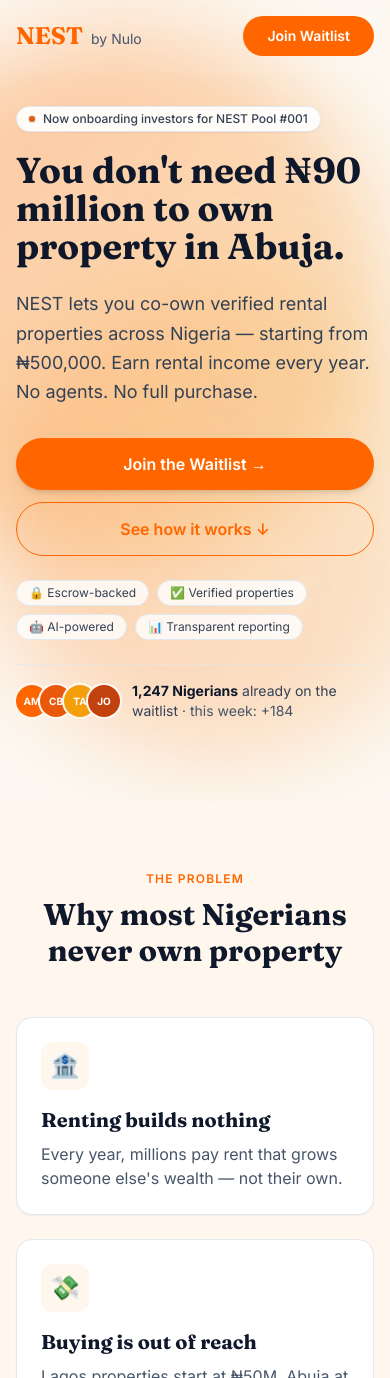
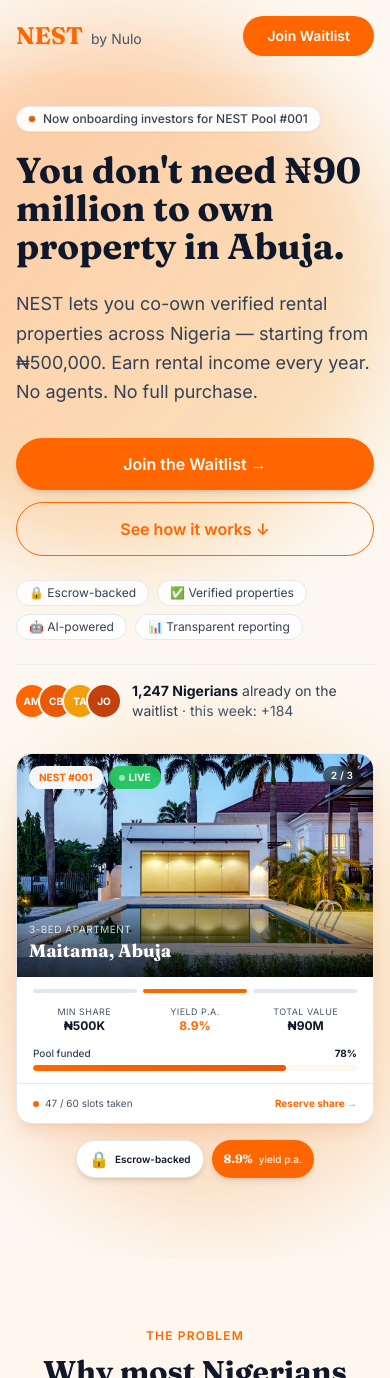
Before and after one commit to AkinwandeSlim/NESTbyNulo, a Next.js app: page / in a window 390 px wide. Shown: the top 1378 px of the page. Built offline with nearby package versions, Linux system fonts and the light colour scheme.

Commit message:
Fixed the hero section for optimsited animation and also fixed mobile property image card display

```diff
--- a/components/Hero.tsx
+++ b/components/Hero.tsx
@@ -3,6 +3,7 @@
 import { useEffect, useState } from "react";
 import { motion, useReducedMotion } from "framer-motion";
 import Reveal from "@/components/Reveal";
+import MobilePropertyCard from "@/components/MobilePropertyCard";
 
 const PROPERTY_IMAGES = [
   { src: "/abjpic1.jpg", alt: "NEST Pool #001 — Maitama exterior" },
@@ -166,6 +167,11 @@ export default function Hero() {
                 <span className="text-nulo-text-muted"> · this week: +184</span>
               </p>
             </Reveal>
+
+            {/* Mobile property card — visible only below md breakpoint */}
+            <div className="mt-8">
+              <MobilePropertyCard />
+            </div>
           </div>
 
           {/* Right column — card extends beyond column to the right */}
--- /dev/null
+++ b/components/MobilePropertyCard.tsx
@@ -0,0 +1,191 @@
+"use client";
+
+import { useEffect, useRef, useState } from "react";
+import Image from "next/image";
+import { motion, useReducedMotion } from "framer-motion";
+
+const PROPERTY_IMAGES = [
+  { src: "/abjpic1.jpg", alt: "NEST Pool #001 — Maitama exterior", width: 1200, height: 800 },
+  { src: "/abjpics2.jpg", alt: "NEST Pool #001 — interior", width: 1200, height: 800 },
+  { src: "/abjpic3.jpg", alt: "NEST Pool #001 — view", width: 1200, height: 800 },
+];
+
+export default function MobilePropertyCard() {
+  const [activeIdx, setActiveIdx] = useState(0);
+  const [paused, setPaused] = useState(false);
+  const [imageLoaded, setImageLoaded] = useState<boolean[]>([false, false, false]);
+  const shouldReduceMotion = useReducedMotion();
+  const touchStartX = useRef<number | null>(null);
+  const cardRef = useRef<HTMLDivElement>(null);
+
+  useEffect(() => {
+    if (paused) return;
+    const id = setInterval(() => {
+      setActiveIdx((i) => (i + 1) % PROPERTY_IMAGES.length);
+    }, 5000);
+    return () => clearInterval(id);
+  }, [paused]);
+
+  const next = () => setActiveIdx((i) => (i + 1) % PROPERTY_IMAGES.length);
+  const prev = () => setActiveIdx((i) => (i - 1 + PROPERTY_IMAGES.length) % PROPERTY_IMAGES.length);
+
+  const handleTouchStart = (e: React.TouchEvent) => {
+    touchStartX.current = e.touches[0].clientX;
+    setPaused(true);
+  };
+
+  const handleTouchEnd = (e: React.TouchEvent) => {
+    if (touchStartX.current === null) return;
+    const diff = touchStartX.current - e.changedTouches[0].clientX;
+    if (Math.abs(diff) > 50) {
+      if (diff > 0) next();
+      else prev();
+    }
+    setPaused(false);
+    touchStartX.current = null;
+  };
+
+  return (
+    <motion.div
+      ref={cardRef}
+      className="block md:hidden w-full"
+      initial={shouldReduceMotion ? false : { opacity: 0, y: 20 }}
+      animate={shouldReduceMotion ? undefined : { opacity: 1, y: 0 }}
+      transition={{ duration: 0.7, delay: 0.2, ease: [0.16, 1, 0.3, 1] }}
+    >
+      <div className="relative bg-white rounded-2xl border border-nulo-border overflow-hidden shadow-lg shadow-nulo-primary-dark/10 mx-auto max-w-[420px]">
+        {/* Image carousel with swipe support */}
+        <div
+          className="relative aspect-[16/10] bg-nulo-soft-orange overflow-hidden"
+          onTouchStart={handleTouchStart}
+          onTouchEnd={handleTouchEnd}
+        >
+          {PROPERTY_IMAGES.map((img, i) => (
+            <motion.div
+              key={img.src}
+              className="absolute inset-0"
+              initial={false}
+              animate={{
+                opacity: i === activeIdx ? 1 : 0,
+              }}
+              transition={{ duration: 0.5, ease: [0.16, 1, 0.3, 1] }}
+            >
+              {!imageLoaded[i] && (
+                <div className="absolute inset-0 bg-nulo-soft-orange animate-pulse" />
+              )}
+              <Image
+                src={img.src}
+                alt={img.alt}
+                width={img.width}
+                height={img.height}
+                sizes="(max-width: 768px) 100vw, 420px"
+                quality={75}
+                priority={i === 0}
+                loading={i === 0 ? "eager" : "lazy"}
+                onLoad={() => {
+                  setImageLoaded((prev) => {
+                    const next = [...prev];
+                    next[i] = true;
+                    return next;
+                  });
+                }}
+                className={`w-full h-full object-cover transition-opacity duration-500 ${
+                  imageLoaded[i] ? "opacity-100" : "opacity-0"
+                }`}
+                draggable={false}
+              />
+            </motion.div>
+          ))}
+
+          {/* Top badges */}
+          <div className="absolute top-3 left-3 flex items-center gap-1.5 z-10">
+            <span className="bg-white/95 backdrop-blur-sm rounded-full px-2.5 py-1 text-[10px] font-bold text-nulo-primary">
+              NEST #001
+            </span>
+            <span className="bg-green-500/95 backdrop-blur-sm rounded-full px-2.5 py-1 text-[10px] font-bold text-white flex items-center gap-1">
+              <span className="w-1.5 h-1.5 rounded-full bg-white animate-pulse" />
+              LIVE
+            </span>
+          </div>
+
+          {/* Image counter */}
+          <div className="absolute top-3 right-3 bg-black/50 backdrop-blur-sm text-white rounded-full px-2 py-0.5 text-[10px] font-semibold tabular-nums z-10">
+            {activeIdx + 1} / {PROPERTY_IMAGES.length}
+          </div>
+
+          {/* Bottom address overlay */}
+          <div className="absolute inset-x-0 bottom-0 h-20 bg-gradient-to-t from-black/70 to-transparent pointer-events-none" />
+          <div className="absolute bottom-3 left-3 right-3 text-white z-10">
+            <p className="text-[10px] uppercase tracking-wider opacity-80">3-Bed Apartment</p>
+            <p className="font-display text-lg font-bold">Maitama, Abuja</p>
+          </div>
+        </div>
+
+        {/* Dot indicators */}
+        <div className="flex items-center gap-1.5 px-4 pt-3">
+          {PROPERTY_IMAGES.map((_, i) => (
+            <button
+              key={i}
+              type="button"
+              aria-label={`Show image ${i + 1}`}
+              onClick={() => setActiveIdx(i)}
+              className={`flex-1 h-1 rounded-full transition-colors duration-300 ${
+                i === activeIdx ? "bg-nulo-primary" : "bg-nulo-border"
+              }`}
+            />
+          ))}
+        </div>
+
+        {/* Stats grid */}
+        <div className="grid grid-cols-3 gap-2 px-4 py-3">
+          <div className="text-center">
+            <p className="text-[9px] uppercase tracking-wider text-nulo-text-muted">Min share</p>
+            <p className="font-bold text-nulo-text text-xs">₦500K</p>
+          </div>
+          <div className="text-center">
+            <p className="text-[9px] uppercase tracking-wider text-nulo-text-muted">Yield p.a.</p>
+            <p className="font-bold text-nulo-primary text-xs">8.9%</p>
+          </div>
+          <div className="text-center">
+            <p className="text-[9px] uppercase tracking-wider text-nulo-text-muted">Total value</p>
+            <p className="font-bold text-nulo-text text-xs">₦90M</p>
+          </div>
+        </div>
+
+        {/* Progress bar */}
+        <div className="px-4 pb-3">
+          <div className="flex justify-between text-[10px] mb-1">
+            <span className="text-nulo-text-secondary font-medium">Pool funded</span>
+            <span className="text-nulo-text font-bold">78%</span>
+          </div>
+          <div className="h-1.5 bg-nulo-soft-orange rounded-full overflow-hidden">
+            <div className="h-full bg-gradient-to-r from-nulo-primary to-nulo-primary-mid rounded-full" style={{ width: "78%" }} />
+          </div>
+        </div>
+
+        {/* CTA row */}
+        <div className="flex items-center justify-between px-4 py-3 border-t border-nulo-border">
+          <div className="flex items-center gap-1.5 text-[10px] text-nulo-text-muted">
+            <span className="w-1.5 h-1.5 rounded-full bg-nulo-primary" />
+            <span>47 / 60 slots taken</span>
+          </div>
+          <a href="#waitlist" className="text-[10px] font-bold text-nulo-primary hover:text-nulo-primary-mid">
+            Reserve share →
+          </a>
+        </div>
+      </div>
+
+      {/* Mobile floating chips — stack below card */}
+      <div className="flex flex-wrap gap-2 justify-center mt-4">
+        <div className="bg-white rounded-full shadow-md border border-nulo-border px-3 py-1.5 flex items-center gap-1.5">
+          <span className="text-base">🔒</span>
+          <span className="text-[10px] font-semibold text-nulo-text">Escrow-backed</span>
+        </div>
+        <div className="bg-nulo-primary text-white rounded-full shadow-md px-3 py-1.5 flex items-center gap-1.5">
+          <span className="font-display text-xs font-bold">8.9%</span>
+          <span className="text-[10px] font-medium opacity-90">yield p.a.</span>
+        </div>
+      </div>
+    </motion.div>
+  );
+}
--- a/next.config.js
+++ b/next.config.js
@@ -1,6 +1,11 @@
 /** @type {import('next').NextConfig} */
 const nextConfig = {
   reactStrictMode: true,
+  images: {
+    formats: ['image/avif', 'image/webp'],
+    deviceSizes: [360, 375, 414, 640, 768, 1024, 1200, 1920],
+    imageSizes: [16, 32, 48, 64, 96, 128, 256, 384],
+  },
 };
 
 module.exports = nextConfig;
```
